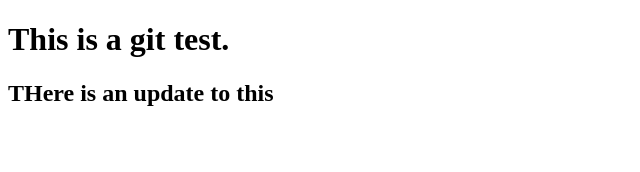
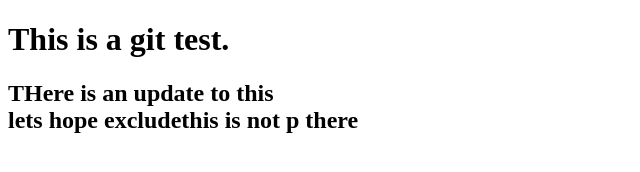
Before and after one commit to LiangyiP/test-1, a plain HTML site: page index.html in a window 1280 px wide. Shown: the whole page, without its empty margins (0-640 px from the left). Drawn offline with Linux system fonts and the light colour scheme.

```diff
--- a/index.html
+++ b/index.html
@@ -8,7 +8,8 @@
 </head>
 <body>
     <h1>This is a git test.</h1>
-    <h2>THere is an update to this</h2>
+    <h2>THere is an update to this <br>
+    lets hope excludethis is not p there</h2>
 </body>
 
 </html>
```
